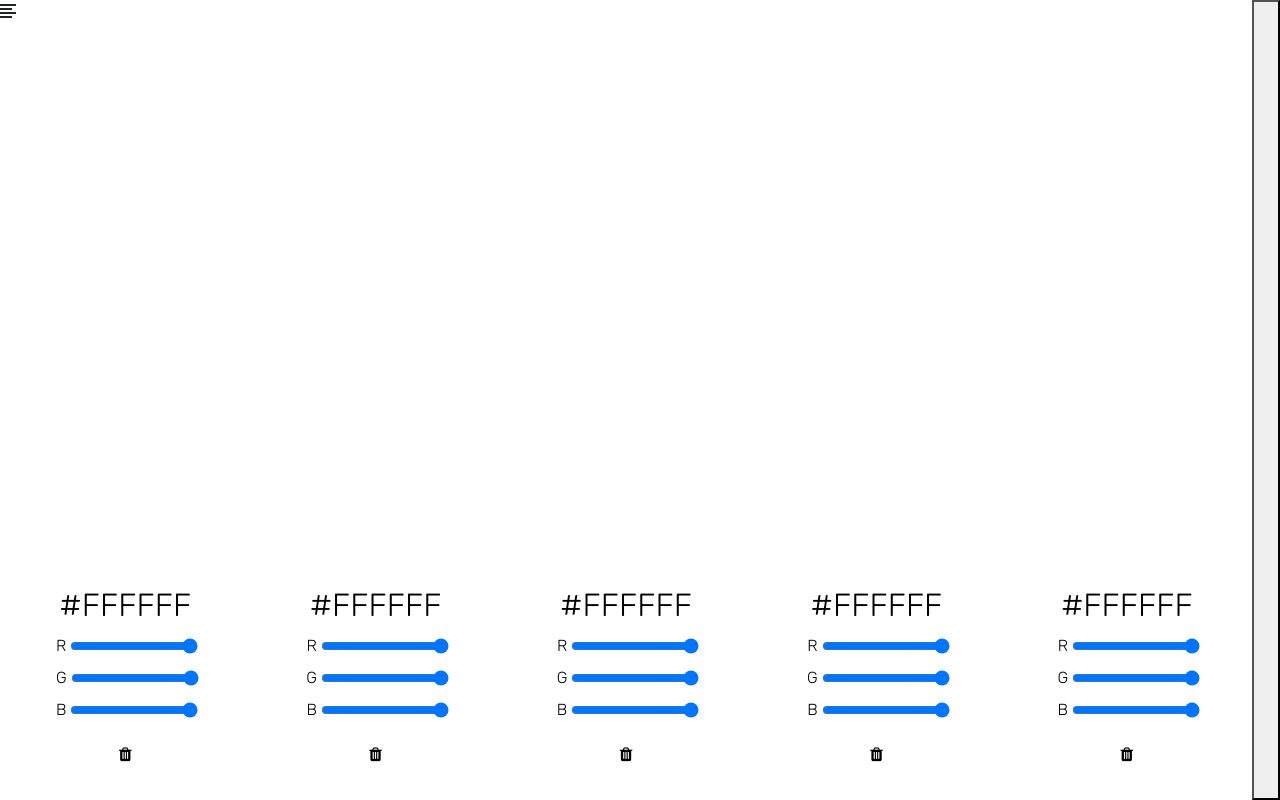
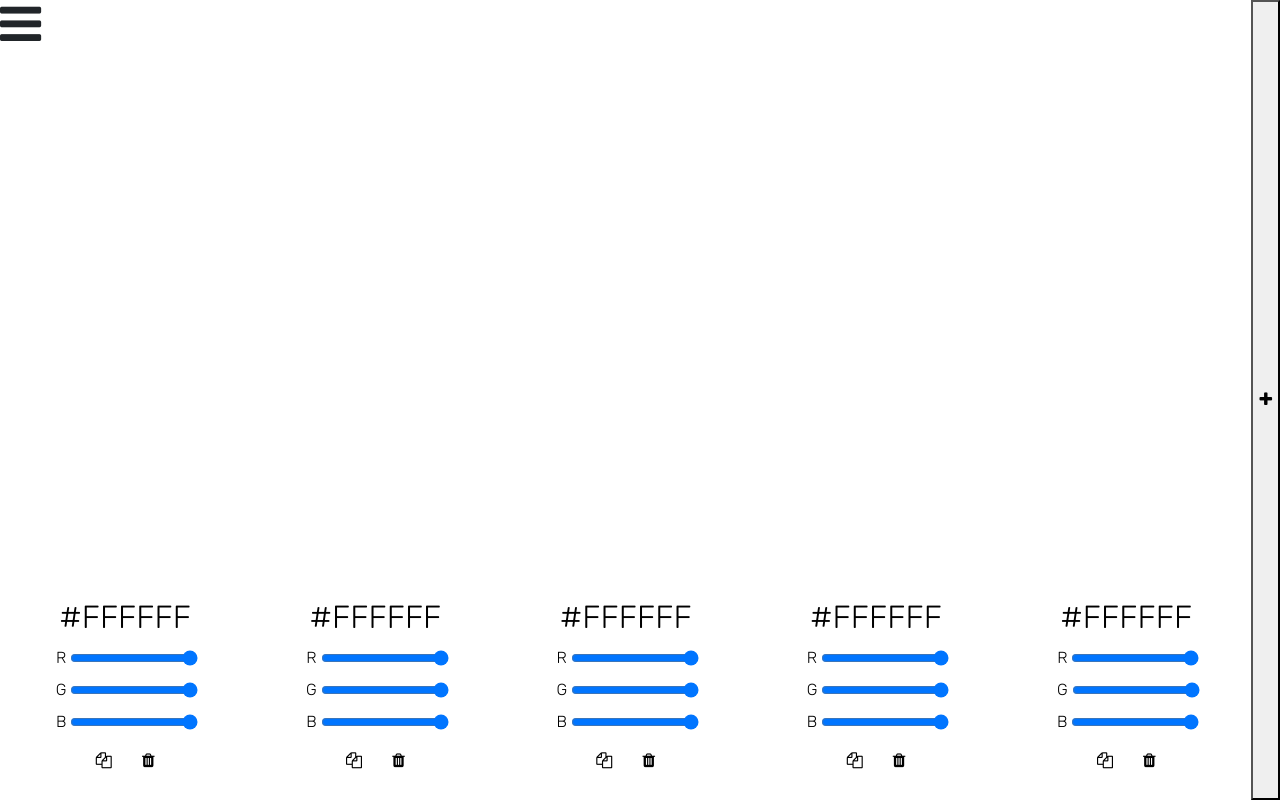
Before and after one commit to leslieyip02/palette, an ASP.NET Core app: page / in a window 1280 px wide. Run offline with ASP.NET Core 8, Linux system fonts and the light colour scheme; style sheets or scripts are compiled from the project's sources.

Commit message:
Added option to copy color to clipboard

```diff
--- a/Pages/Index.razor
+++ b/Pages/Index.razor
@@ -10,8 +10,7 @@
     <img src="@_imgSrc" />
 } *@
 
-<div class="container-fluid vh-100">
-    <div class="row vh-100">
+<div class="container-fluid d-flex vh-100 p-0">
     @foreach (var (id, color) in _colors)
     {
         <ColorPane @key="@id" PaneId=@id Color=@color RGBColor=@HexToRGB(color)
@@ -24,12 +23,11 @@
         <h2 class="col text-center m-auto fade-in">hi 👋</h2>
     }
 </div>
-</div>
 
 @if (_numPanes < 8)
 {
     <button class="vh-100" onclick="@AddColorPane">
-        <i class="fa-solid fa-plus"></i>
+        <i class="fa fa-plus"></i>
     </button>
 }
 
--- a/Shared/ColorPane.razor
+++ b/Shared/ColorPane.razor
@@ -1,4 +1,6 @@
-<div class="col vh-100 d-flex justify-content-center resizable @_display"
+@inject IJSRuntime JSRuntime
+
+<div class="vh-100 d-flex justify-content-center resizable @_display"
     style="flex: @_flex; background-color: @Color;">
 
     @if (_flex != "0")
@@ -27,14 +29,22 @@
                         style="color: @TextColor();">@component</label>
                     <input id="@htmlId" type="range" min="0" max="255"
                         class="color-slider-input" value="@RGBColor.Values[j]"
-                        @oninput="@(e => OnSliderChange(e, j))" />
+                        @oninput="@(e => OnSliderChange(e, j))"
+                        title="@RGBColor.Values[j]"/>
                 </div>
             }
 
-            <button type="button" class="btn justify-content-center m-auto p-3 dynamic-color"
-                style="color: @TextColor();" onclick="@RemoveColorPane">
-                <i type="button" class="fa fa-trash"></i>
-            </button>
+            <div class="justify-content-center m-auto p-1 dynamic-color">
+                <button type="button" class="btn" style="color: @TextColor();"
+                    onclick="@CopyToClipboard" title="Copy to clipboard">
+                    <i type="button" class="fa fa-copy"></i>
+                </button>
+
+                <button type="button" class="btn" style="color: @TextColor();"
+                    onclick="@RemoveColorPane" title="Remove color">
+                    <i type="button" class="fa fa-trash"></i>
+                </button>
+            </div>
         </div>
     }
 </div>
@@ -93,7 +103,13 @@
         UpdateColor();
     }
 
-    // reduce thhe size of the pane using flex
+    private async Task CopyToClipboard()
+    {
+        await JSRuntime
+            .InvokeVoidAsync("navigator.clipboard.writeText", Color);
+    }
+
+    // reduce the size of the pane using flex
     // and then hide the display by setting the display to none
     private async void RemoveColorPane()
     {
--- a/Shared/ToolBar.razor
+++ b/Shared/ToolBar.razor
@@ -1,7 +1,7 @@
-<div class="fixed-top @ToggledClasses()">
-    <span class="oi oi-align-left" onclick="@ToggleCollapse"></span>
+<div class="fixed-top @_display">
+    <i class="fa fa-bars fa-3x" onclick="@ToggleCollapse"></i>
 
-    @if (!IsCollapsed)
+    @if (!_isCollapsed)
     {
         <InputFile accept="image/*" OnChange="@UploadImage" />
         <button onclick="@CreatePalette"></button>
@@ -24,16 +24,14 @@
     [Parameter]
     public Action CreatePalette { get; set; }
 
-    private bool IsCollapsed = true;
+    private bool _isCollapsed = true;
+
+    private string _display = "";
 
     private void ToggleCollapse()
     {
-        IsCollapsed = !IsCollapsed;
-    }
-
-    private string ToggledClasses()
-    {
-        return IsCollapsed ? "" :
-            "w-25 vh-100 bg-primary";
+        _isCollapsed = !_isCollapsed;
+        _display = (_display.Length > 0) ? "" :
+            "w-25 vh-100 bg-primary" ;
     }
 }
```
Lines whose indentation alone changed are shown as unchanged.
